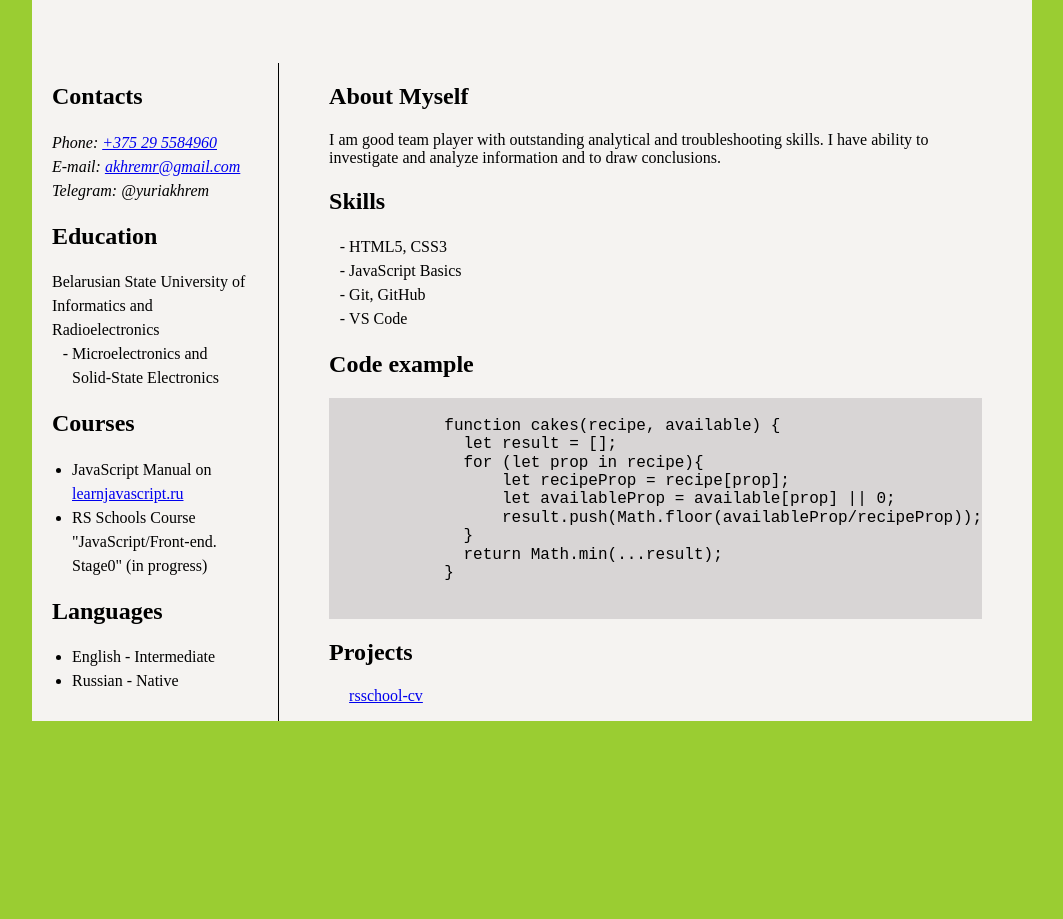
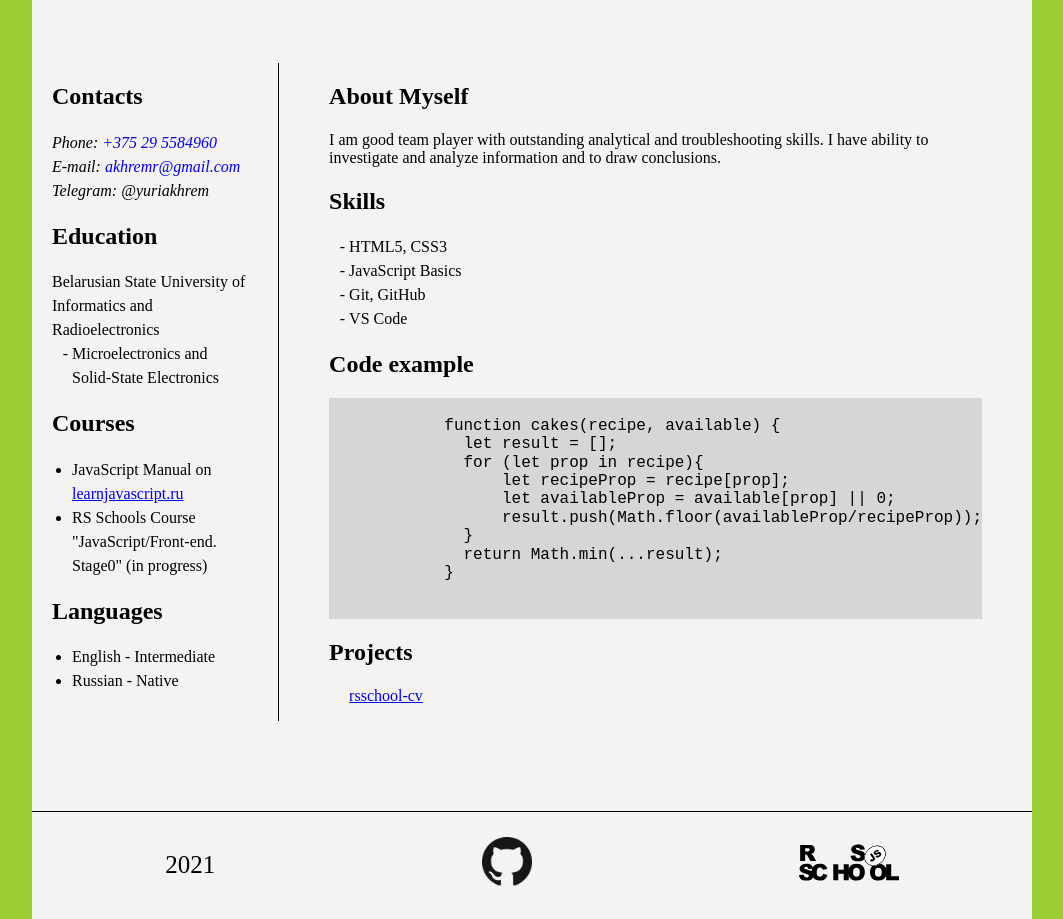
Before and after one commit to akhremYuri/rsschool-cv, a plain HTML site: page index.html in a window 1280 px wide. Shown: the part 204-1123 px from the top of the page, without its empty margins (108-1171 px from the left). Before the commit the page ends 1015 px from the top, so only its background shows below. Drawn offline with Linux system fonts and the light colour scheme.

Commit message:
feat: add footer

```diff
--- a/index.html
+++ b/index.html
@@ -116,7 +116,15 @@
           </section>
         </main>
       </div>
-      <footer></footer>
+      <footer>
+        <div>2021</div>
+        <a href="https://github.com/akhremYuri"
+          ><img src="images/GitHub-Mark-64px.png" width="50" height="50"
+        /></a>
+        <a href="https://rs.school/js/"
+          ><img src="images/rs_school_js.svg" width="100" height="100"
+        /></a>
+      </footer>
     </div>
   </body>
 </html>
--- a/styles/style.css
+++ b/styles/style.css
@@ -56,6 +56,10 @@ main {
   line-height: 1.5em;
 }
 
+.contacts-data a {
+  text-decoration: none;
+}
+
 .education-list {
   list-style: none;
   padding: 0;
@@ -91,3 +95,11 @@ main {
   padding: 0 20px;
   list-style: none;
 }
+
+footer {
+  display: flex;
+  justify-content: space-around;
+  align-items: center;
+  border-top: 1px solid #000;
+  font-size: 25px;
+}
```
Also changed, not shown: images/GitHub-Mark-64px.png (added), images/rs_school_js.svg (added).
